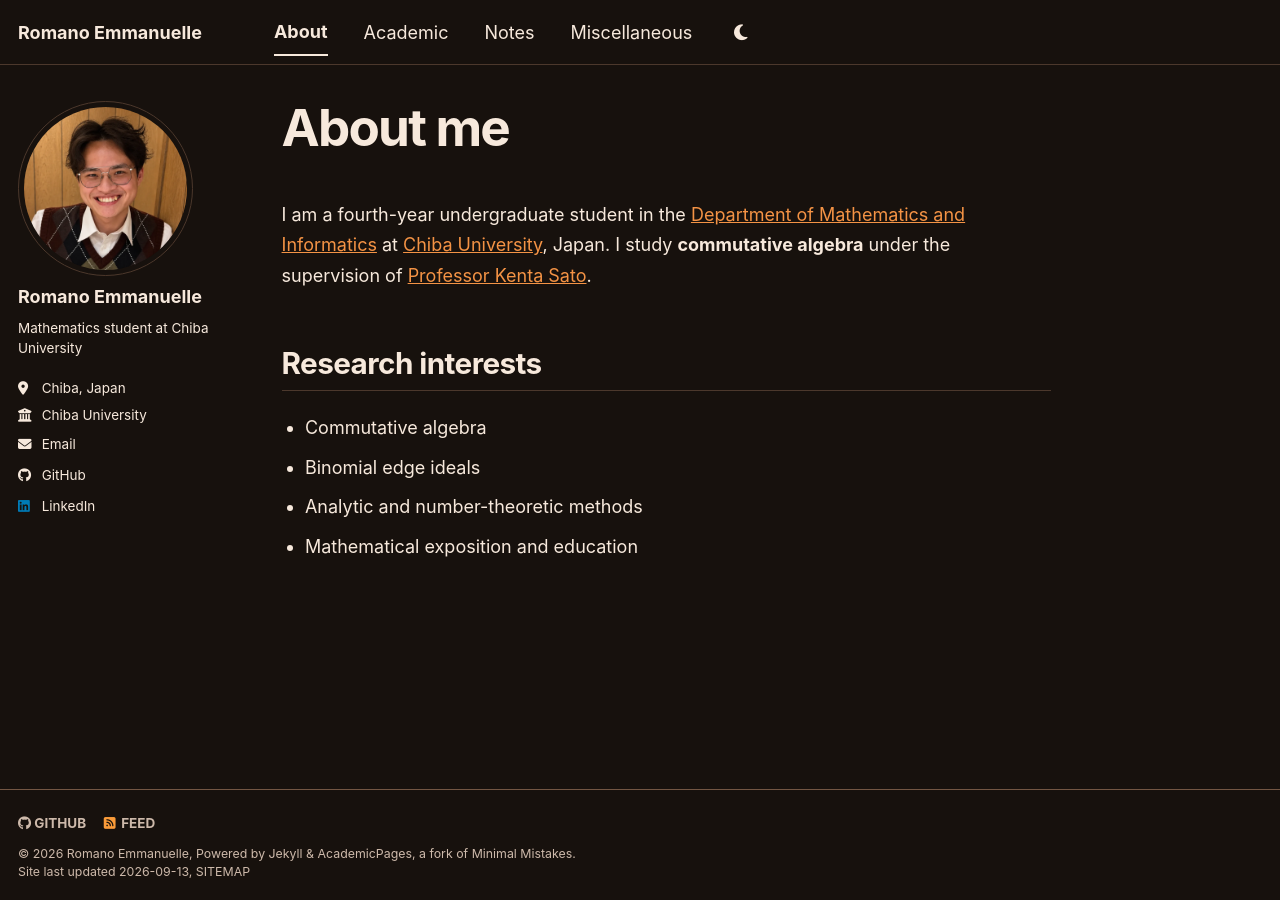
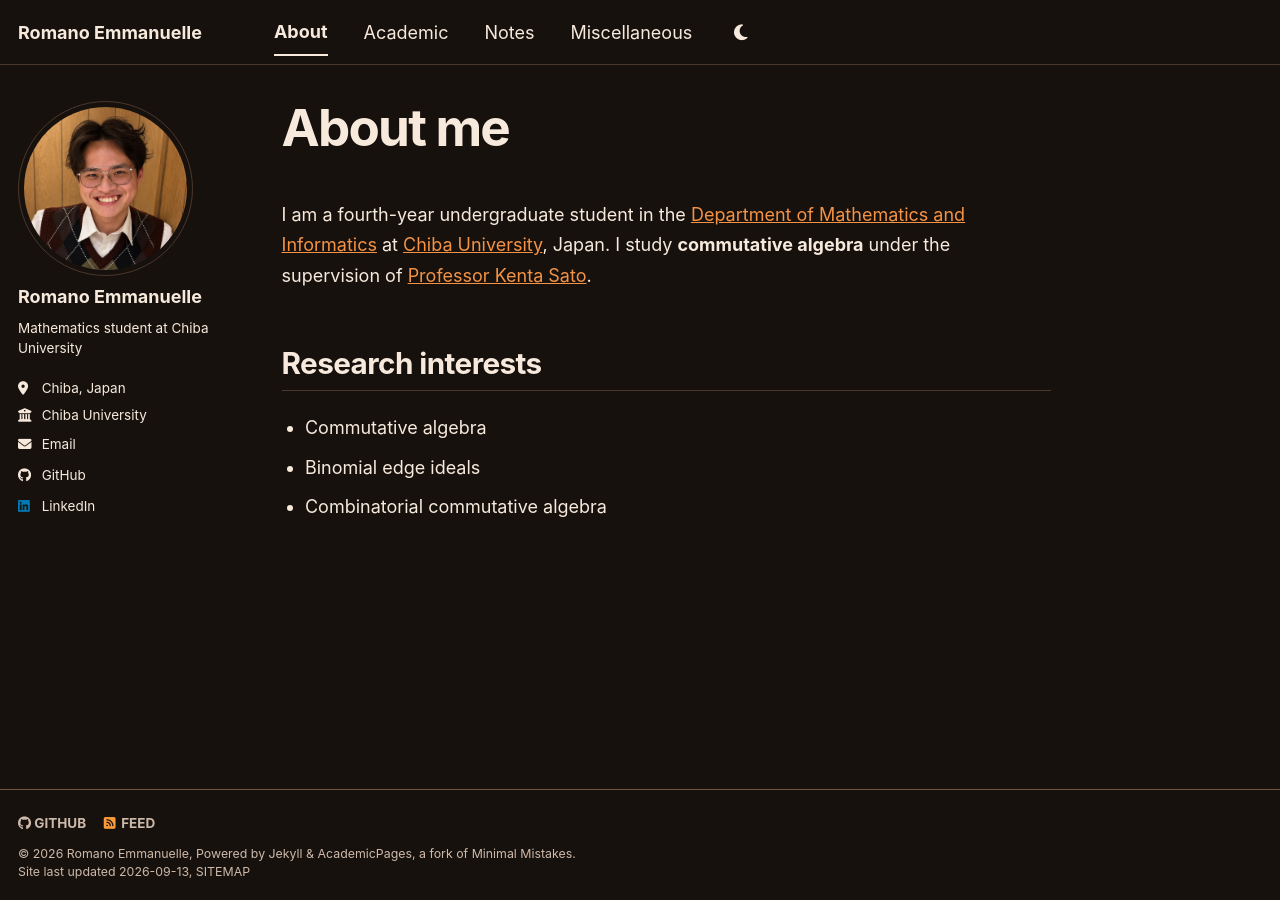
Before and after one commit to RomanoEmmanuelle/RomanoEmmanuelle.github.io, a Jekyll site: the page built from _pages/about.md, in a window 1280 px wide. Built offline with Jekyll 4.4.1, drawn with Linux system fonts in a browser that asks for light colours; a style sheet for code colours, icons or effects is not loaded.

Commit message:
Update about.md

```diff
--- a/_pages/about.md
+++ b/_pages/about.md
@@ -12,5 +12,4 @@ I am a fourth-year undergraduate student in the [Department of Mathematics and I
 
 - Commutative algebra
 - Binomial edge ideals
-- Analytic and number-theoretic methods
-- Mathematical exposition and education
+- Combinatorial commutative algebra
```
